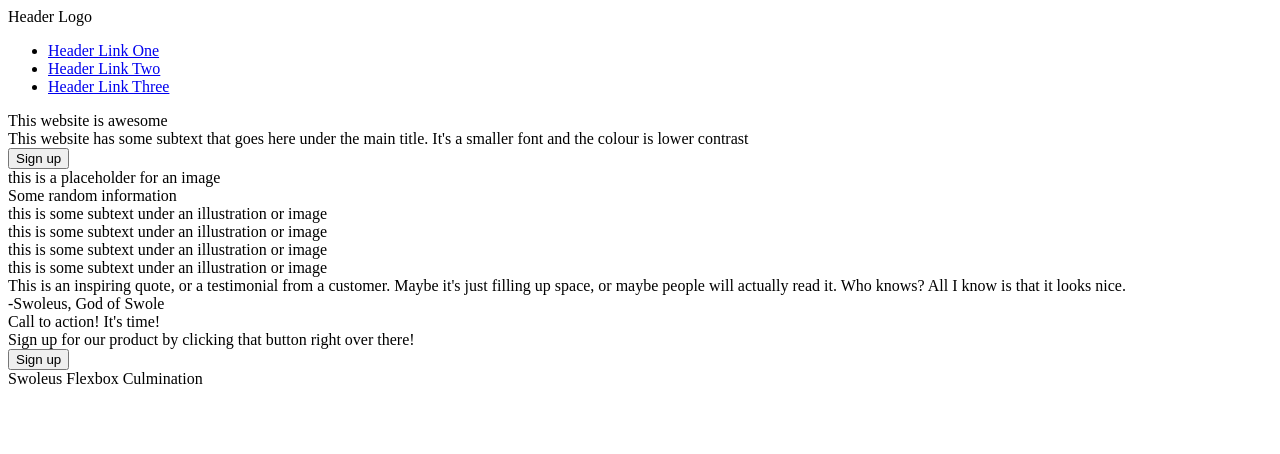
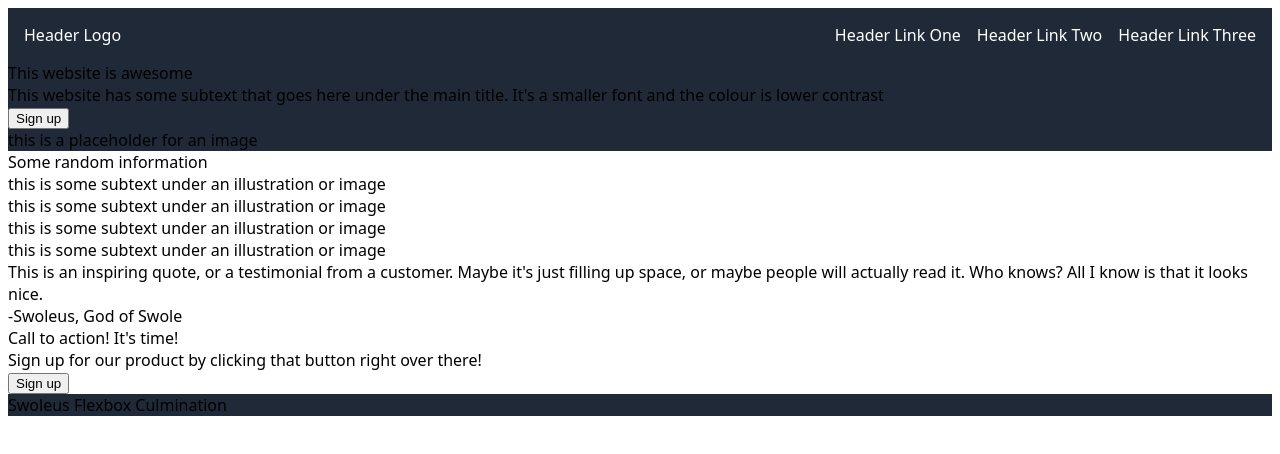
Before and after one commit to Swoleus/landing-page, a plain HTML site: page index.html in a window 1280 px wide. Drawn offline with Linux system fonts and the light colour scheme.

Commit message:
Created draft layout for CSS. Add basic header styling.

```diff
--- a/index.html
+++ b/index.html
@@ -5,7 +5,7 @@
     <meta http-equiv="X-UA-Compatible" content="IE=edge">
     <meta name="viewport" content="width=device-width, initial-scale=1.0">
     <title>Welcome</title>
-    <link rel="stylesheet" href="/styles.css">
+    <link rel="stylesheet" href="styles.css"/>
 </head>
 <body>
     <div class="header">
--- a/styles.css
+++ b/styles.css
@@ -0,0 +1,51 @@
+body {
+    font-family: system-ui, -apple-system, BlinkMacSystemFont, 'Segoe UI', Roboto, Oxygen, Ubuntu, Cantarell, 'Open Sans', 'Helvetica Neue', sans-serif;
+    display: flex;
+    flex-direction: column;
+}
+
+.header {
+    background-color: #1f2937;
+    color: white;
+    display: flex;
+    justify-content: space-between;
+    align-items: center;
+    padding: 16px;
+}
+
+.links {
+    display: flex;
+    gap: 16px;
+}
+
+
+ul {
+    list-style-type: none;
+    padding: 0;
+    margin: 0;
+}
+
+a {
+    text-decoration: none;
+    color: white;
+}
+
+.hero-container {
+    background-color: #1f2937;
+}
+
+.info-container {
+
+}
+
+.quote-container {
+
+}
+
+.call-container {
+
+}
+
+.footer {
+    background-color: #1f2937;
+}
```
